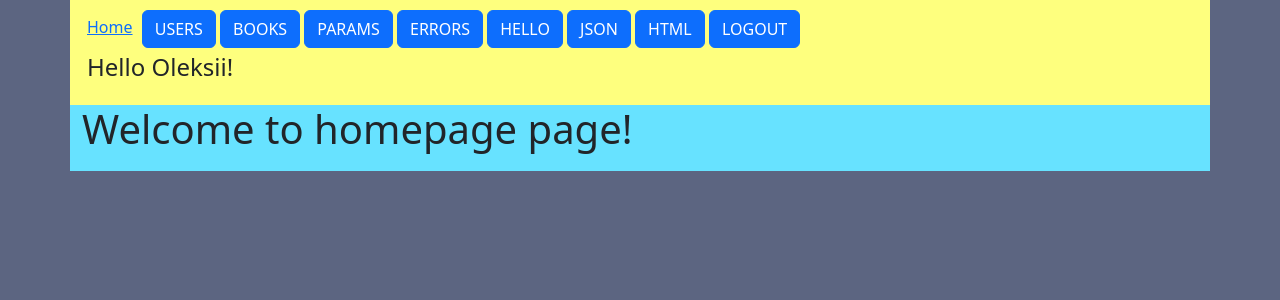
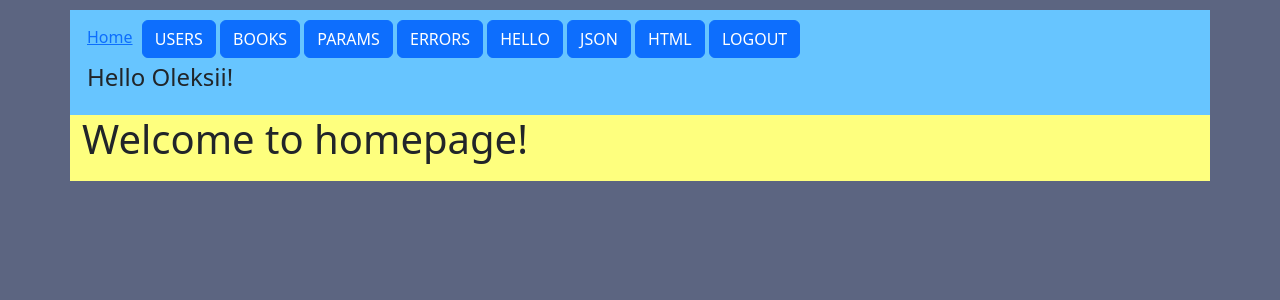
Before and after one commit to cinck/r_d_python_course, a Flask app: page / in a window 1280 px wide. Shown: the top 300 px of the page. Run offline with Flask 3, Linux system fonts and the light colour scheme; a user stored in the database is signed in.

Commit message:
cosmetic changes

```diff
--- a/flask_homework/contextdata.py
+++ b/flask_homework/contextdata.py
@@ -28,7 +28,7 @@ class ContextBasic(ContextInit):
     Basic context class to generate general templated data
     """
 
-    pages = ['users', 'books', 'params', 'errors', 'hello', 'json', 'html', '']
+    pages = ['users', 'books', 'params', 'errors', 'hello', 'json', 'html', 'login-logout']
 
     def __init__(self):
         super().__init__()
--- a/flask_homework/static/stylesheets/styles.css
+++ b/flask_homework/static/stylesheets/styles.css
@@ -2,6 +2,7 @@
 
 body {
     background-color: #5c6581;
+    padding-top: 10px;
 }
 
 th, td {
@@ -17,12 +18,12 @@ th, td {
 }
 
 .header {
-    background-color: #feff7e;
+    background-color: #67c5ff;
     padding-top: 10px;
     padding-bottom: 10px;
 }
 
 .blockItem {
-    background-color: #67e2ff;
+    background-color: #feff7e;
     padding-bottom: 10px;
 }
--- a/flask_homework/views.py
+++ b/flask_homework/views.py
@@ -323,8 +323,8 @@ def login():
     :return:
     """
     context = ContextInit()       # <HW34> Task 3. Check for username in session
-    if verify_session():
-        redirect('/')
+    if context.user_name:
+        return redirect('/')
     if request.method == 'GET':
         context.update('title', 'Login')
         context.update('block_title', 'Login')
@@ -364,7 +364,7 @@ def get_root_page():
     :return:
     """
     context = ContextIndex('Homepage')
-    welcome_text = 'Welcome to homepage page!'
+    welcome_text = 'Welcome to homepage!'
     if not context.user_name:
         welcome_text = 'Welcome! Please login!'
     context.update('welcome_text', welcome_text)
```
